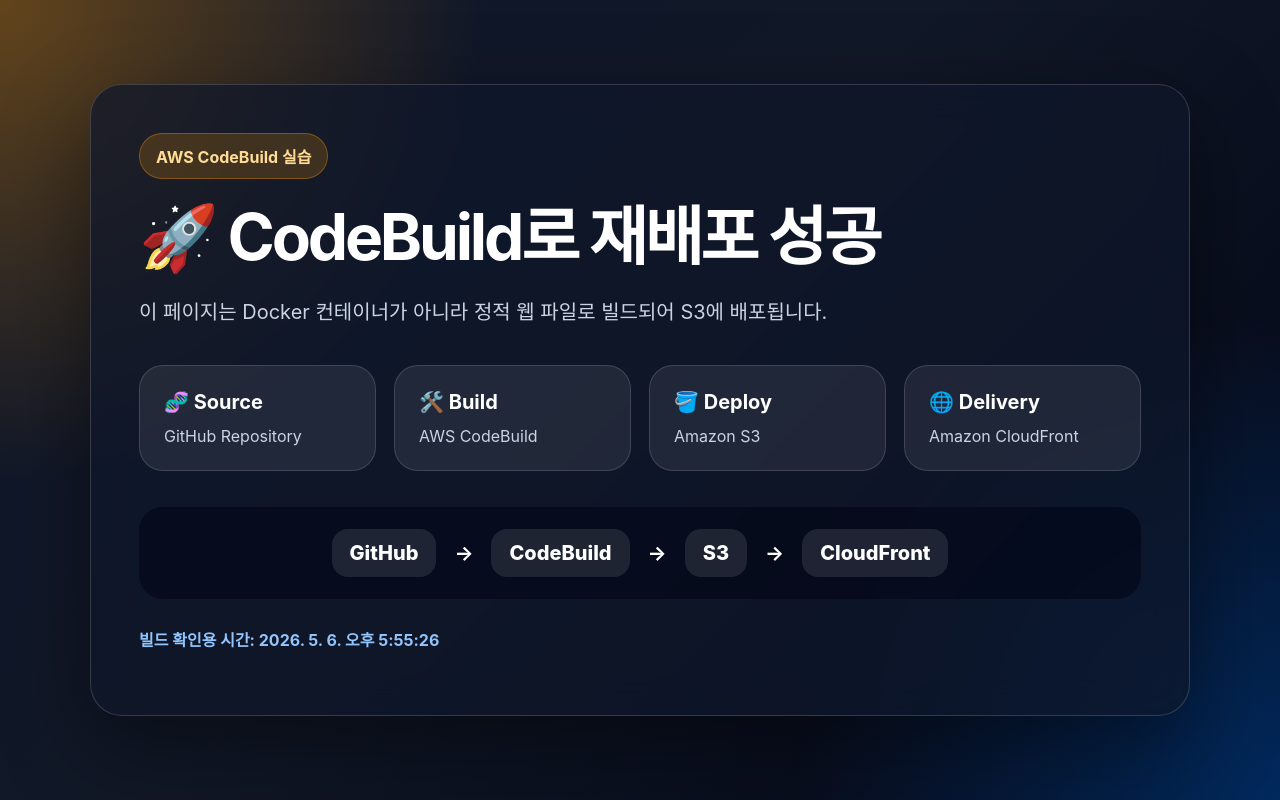
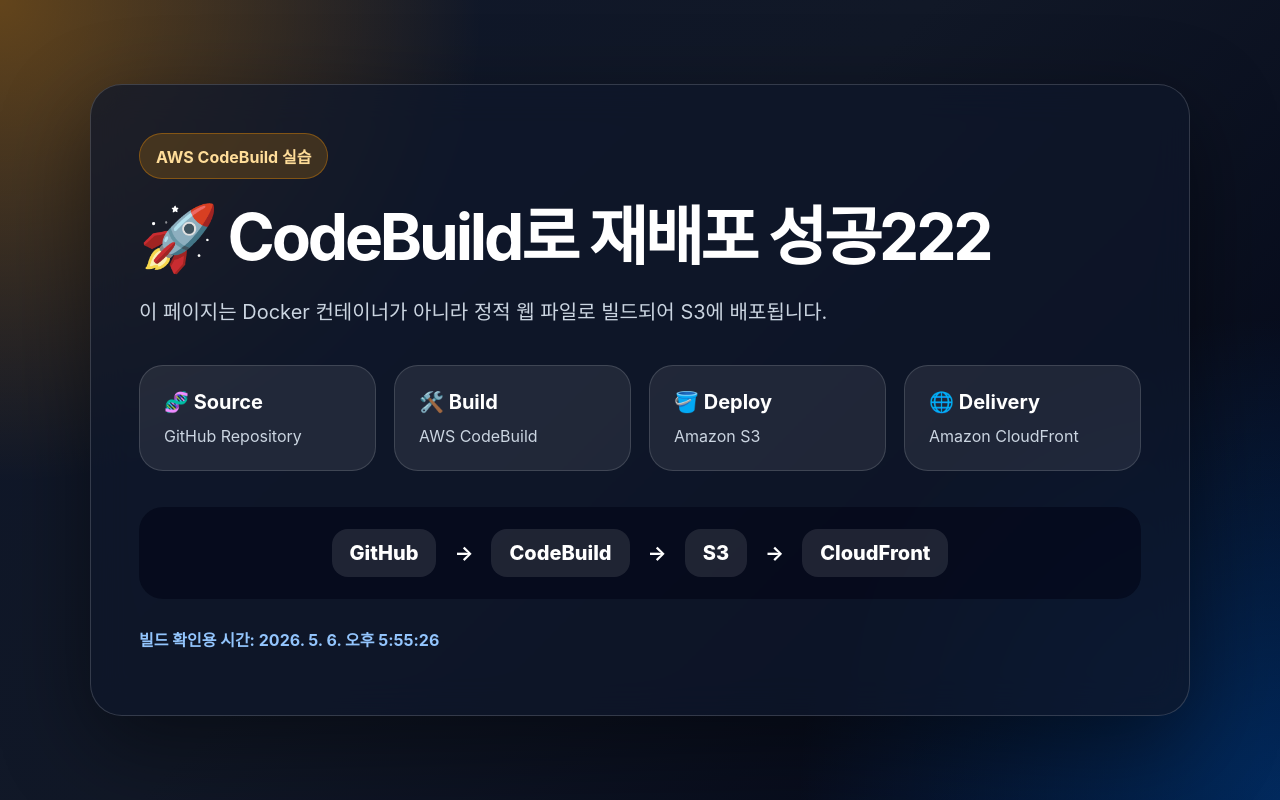
Before and after one commit to kimkihyo18/soldesk-codebuild-react-s3, a React (Vite) app: page / in a window 1280 px wide. Built offline with nearby package versions, Linux system fonts and the light colour scheme.

Commit message:
fix: buildspec yml error2

```diff
--- a/src/App.jsx
+++ b/src/App.jsx
@@ -8,7 +8,7 @@
       <section className="hero">
         <div className="badge">AWS CodeBuild 실습</div>
 
-        <h1>🚀 CodeBuild로 재배포 성공</h1>
+        <h1>🚀 CodeBuild로 재배포 성공222</h1>
 
         <p className="subtitle">
           이 페이지는 Docker 컨테이너가 아니라 정적 웹 파일로 빌드되어 S3에 배포됩니다.
```
